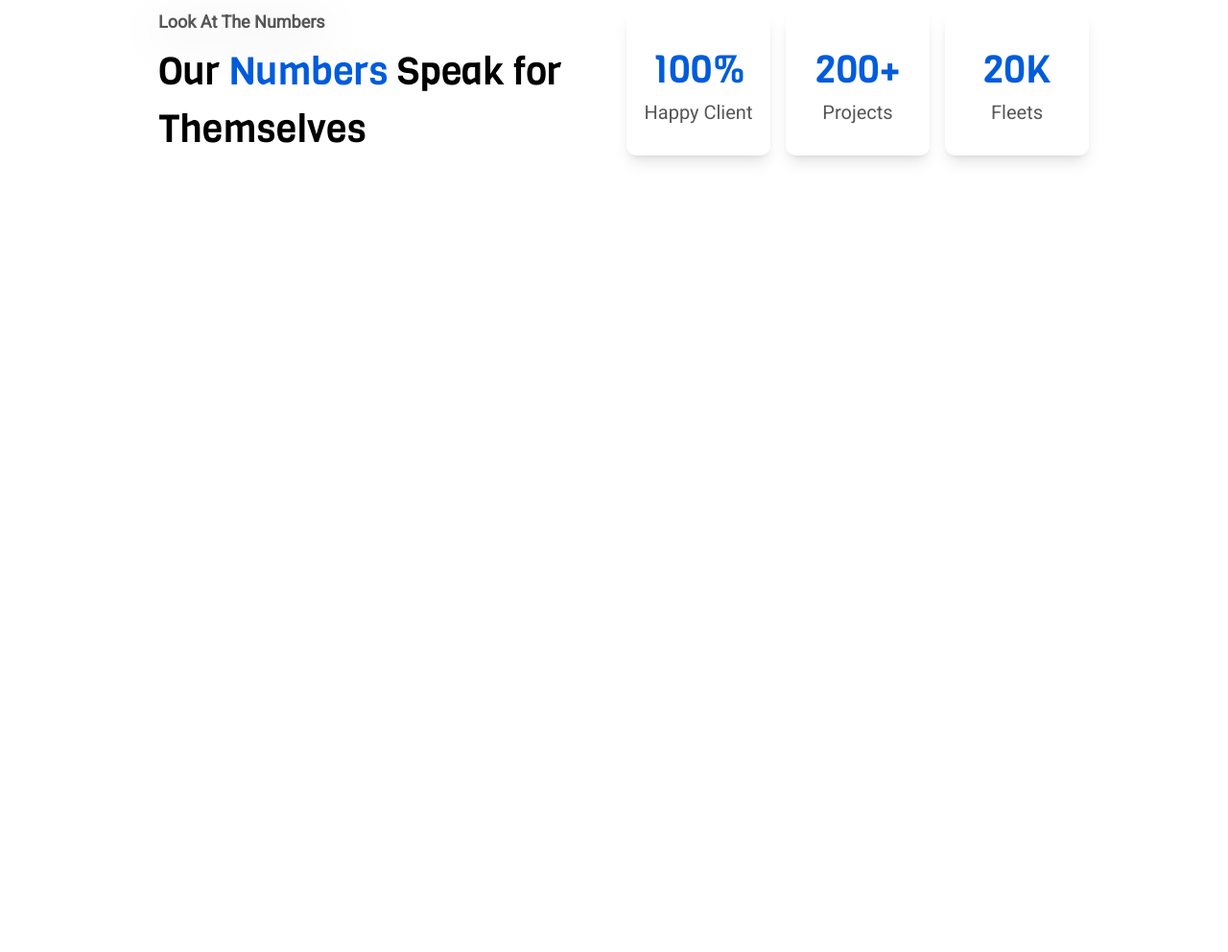
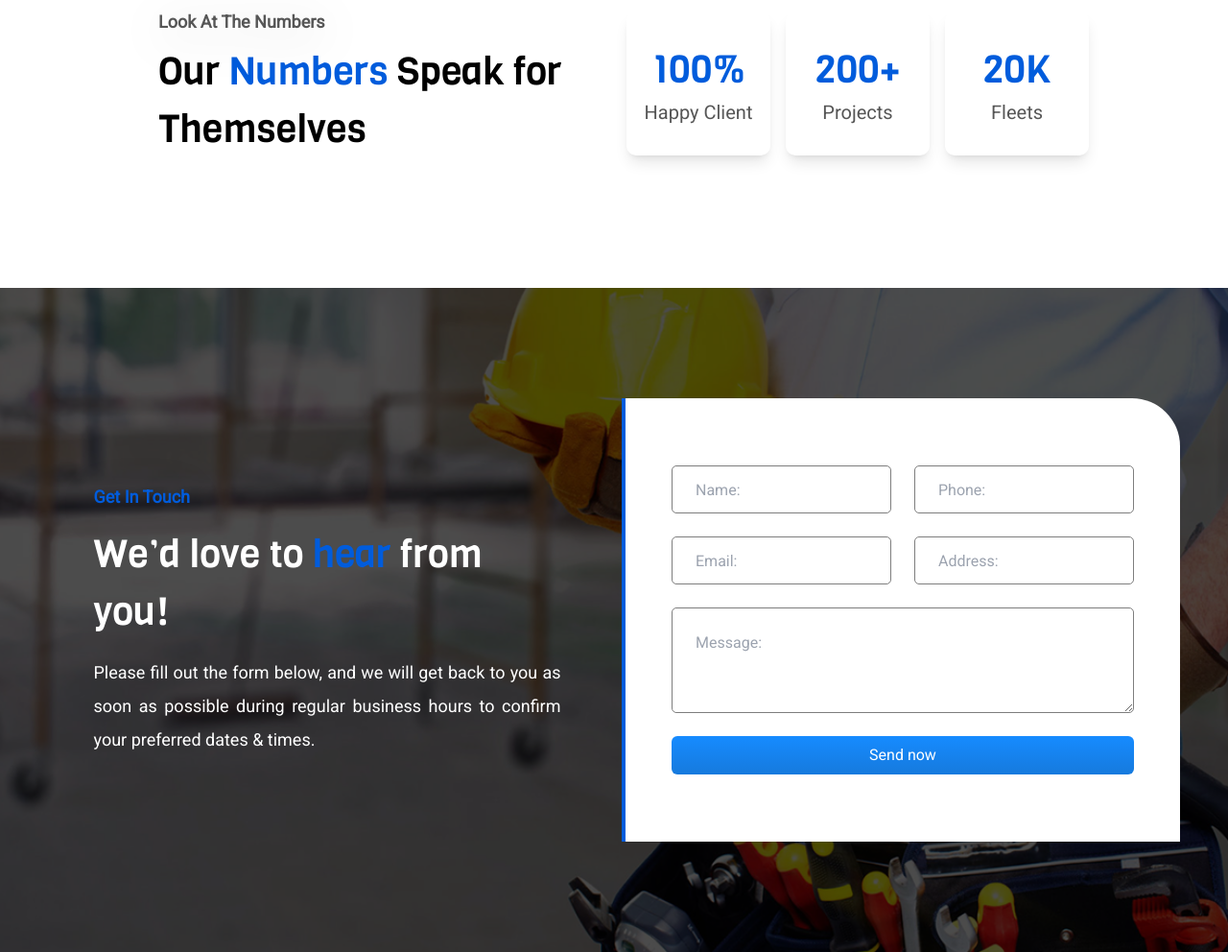
Before and after one commit to code-tara1/always-guranteed-construction, a website: page pages/home/index.html in a window 1280 px wide. Shown: the part 2857-3849 px from the top of the page at 96% size. Before the commit the page ends 3157 px from the top, so only its background shows below. Drawn offline with Linux system fonts and the light colour scheme.

Commit message:
get in touch section

```diff
--- /dev/null
+++ b/pages/home/get-in-touch.html
@@ -0,0 +1,60 @@
+<section
+  class="bg-[url(/assets/images/contact-bg.png)] bg-cover bg-center bg-no-repeat relative min-h-[200px] py-[115px] px-[10px] min-[450px]:px-[50px] min-[1300px]:px-[135px]"
+  id="get-in-touch"
+>
+  <div class="absolute bg-black/70 top-0 left-0 w-full h-full"></div>
+  <div
+    class="grid grid-cols-1 min-[1060px]:grid-cols-2 items-center gap-12 min-[1060px]:gap-4 relative"
+  >
+    <div class="flex flex-col gap-4 max-w-[487px] min-[1060px]:mx-auto">
+      <p class="text-caption text-primary-500">Get in Touch</p>
+      <p class="text-heading text-white">
+        We’d love to <span class="text-primary-500">hear</span> from you!
+      </p>
+      <p
+        class="text-white text-justify text-[16px] md:text-[18px] leading-[35px]"
+      >
+        Please fill out the form below, and we will get back to you as soon as
+        possible during regular business hours to confirm your preferred dates &
+        times.
+      </p>
+    </div>
+    <div
+      class="bg-white py-[70px] px-[20px] min-[400px]:px-[48px] w-full h-full rounded-tr-[50px] border-l-[4px] border-l-primary-500"
+    >
+      <form class="grid grid-cols-1 min-[570px]:grid-cols-2 gap-6">
+        <input
+          type="text"
+          class="input-text col-span-2 min-[570px]:col-span-1"
+          placeholder="Name: "
+        />
+
+        <input
+          type="text"
+          class="input-text col-span-2 min-[570px]:col-span-1"
+          placeholder="Phone: "
+        />
+        <input
+          type="text"
+          class="input-text col-span-2 min-[570px]:col-span-1"
+          placeholder="Email: "
+        />
+
+        <input
+          type="text"
+          class="input-text col-span-2 min-[570px]:col-span-1"
+          placeholder="Address: "
+        />
+        <textarea
+          class="input-text col-span-2 min-h-[110px]"
+          placeholder="Message: "
+        ></textarea>
+        <button
+          class="rounded-md bg-gradient-to-b from-[#168BFF] to-[#167ADD] text-white h-[40px] col-span-2 hover:from-[#167ADD] hover:to-[#168BFF] active:scale-[0.98] active:brightness-90 transition-all"
+        >
+          Send now
+        </button>
+      </form>
+    </div>
+  </div>
+</section>
--- a/pages/home/hero-section.html
+++ b/pages/home/hero-section.html
@@ -1,5 +1,5 @@
 <section
-  class="w-full bg-[url(../../assets/images/home-banner.png)] bg-cover bg-center bg-no-repeat relative h-[500px] sm:h-[600px] lg:h-[700px] 2xl:h-[900px]"
+  class="w-full bg-[url(/assets/images/home-banner.png)] bg-cover bg-center bg-no-repeat relative h-[500px] sm:h-[600px] lg:h-[700px] 2xl:h-[900px]"
 >
   <div
     class="absolute top-0 left-0 w-full h-full bg-[rgba(26,26,26,0.75)]"
--- a/pages/home/index.html
+++ b/pages/home/index.html
@@ -11,6 +11,7 @@
     <div data-include="/pages/home/about-us"></div>
     <div data-include="/pages/home/what-we-offer"></div>
     <div data-include="/pages/home/numbers"></div>
+    <div data-include="/pages/home/get-in-touch"></div>
   </body>
   <script>
     $(function () {
--- a/pages/home/numbers.html
+++ b/pages/home/numbers.html
@@ -1,4 +1,5 @@
-<div
+<section
+  id="numbers"
   class="grid grid-cols-1 gap-[20px] min-[1200px]:gap-2 min-[1200px]:grid-cols-2 p-[10px] py-[40px] min-[370px]:p-[30px] lg:p-[136px] items-start min-[1200px]:items-center"
 >
   <div class="flex flex-col gap-2 w-full mx-auto max-w-[442px]">
@@ -11,7 +12,7 @@
   <div
     class="grid grid-cols-1 min-[450px]:grid-cols-2 min-[650px]:grid-cols-3 gap-4 numbers w-full max-w-max mx-auto"
   ></div>
-</div>
+</section>
 
 <script>
   const numbers = [
--- a/pages/home/what-we-offer.html
+++ b/pages/home/what-we-offer.html
@@ -89,6 +89,7 @@
       delay: 2500,
       disableOnInteraction: false,
     },
+    speed: 2000,
     breakpoints: {
       0: {
         slidesPerView: 1,
--- a/src/input.css
+++ b/src/input.css
@@ -61,3 +61,7 @@ body {
 .swiper-navigation {
   @apply absolute top-[50%] translate-y-[-50%] z-[99] bg-white p-[10px] rounded-full w-[35px] h-[35px] flex items-center justify-center;
 }
+
+.input-text {
+  @apply h-[40px] rounded-[5px] border-[1px] border-[#7E7E7E] bg-white p-6;
+}
```
Also changed, not shown: assets/css/tailwind.css, assets/icons/dashed-arrow.svg (added), assets/images/contact-bg.png (added).
